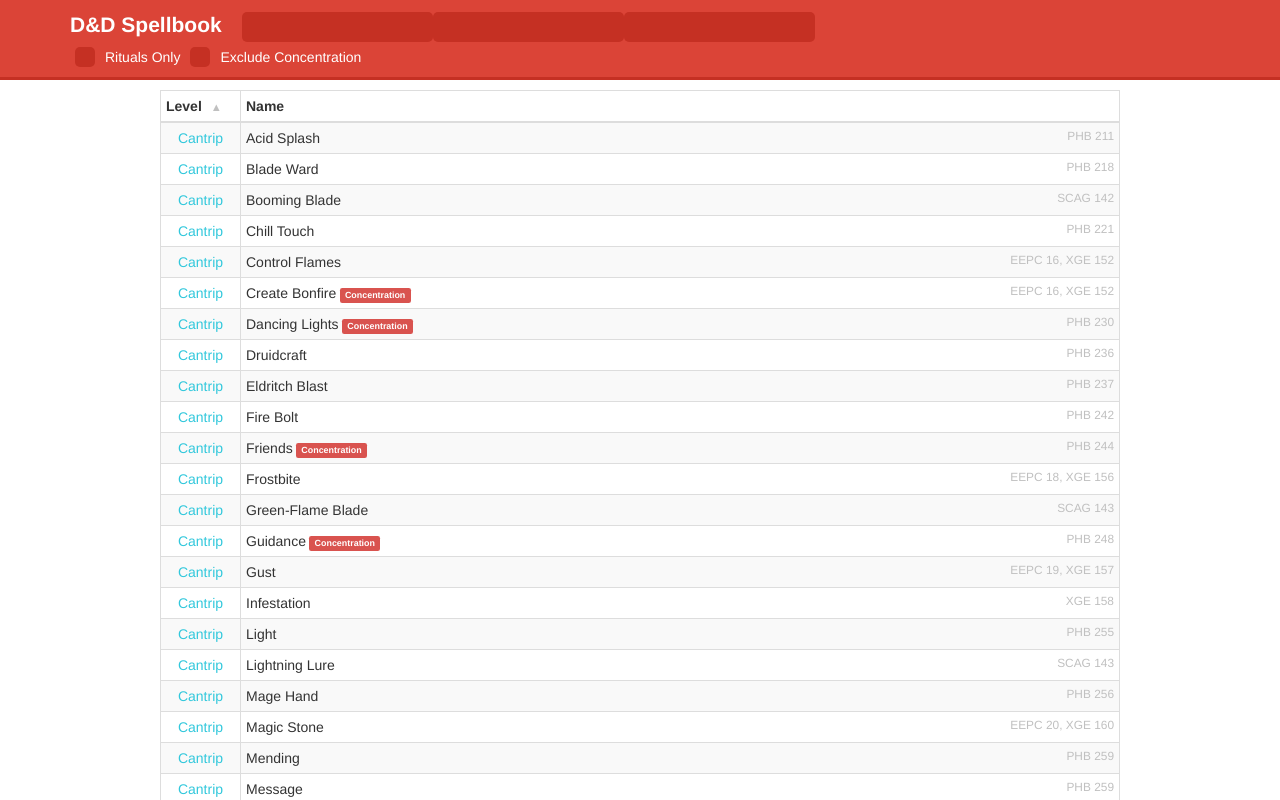
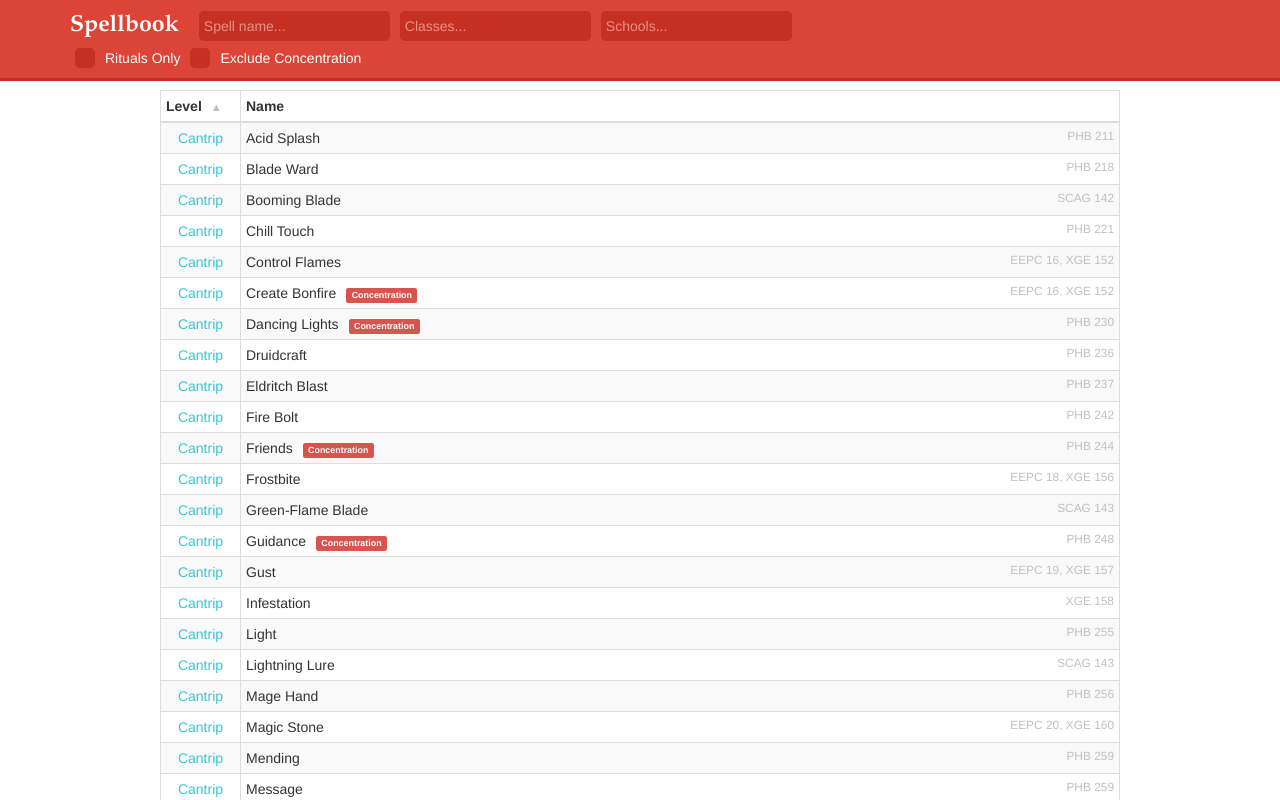
Before and after one commit to bwhetherington/dnd-spellbook, a React app: page / in a window 1280 px wide. Shown: the top 800 px of the page. Built offline with nearby package versions, Linux system fonts and the light colour scheme.

Commit message:
Fixed css issues

```diff
--- a/index.html
+++ b/index.html
@@ -2,6 +2,7 @@
 <html>
 
 <head>
+    <title>D&D Spellbook</title>
     <meta charset="utf-8">
     <link rel="stylesheet" href="https://maxcdn.bootstrapcdn.com/bootstrap/3.3.7/css/bootstrap.min.css">
     <link rel="stylesheet" href="src/spellbook.css">
--- a/src/checkbox.css
+++ b/src/checkbox.css
@@ -2,7 +2,6 @@
 .cbContainer {
     display: inline-block;
     position: relative;
-    cursor: pointer;
     padding: 5px;
     /* font-size: 22px; */
     -webkit-user-select: none;
@@ -16,13 +15,13 @@
 .cbContainer label {
     padding-left: 10px;
     font-weight: normal;
+    user-select: none;
 }
 
 /* Hide the browser's default checkbox */
 .cbContainer input {
     position: absolute;
     opacity: 0;
-    cursor: pointer;
 }
 
 /* Create a custom checkbox */
@@ -35,6 +34,7 @@
     float: left;
     height: 20px;
     width: 20px;
+    cursor: pointer;
 }
 
 /* On mouse-over, add a grey background color */
--- a/src/components/SpellNav.js
+++ b/src/components/SpellNav.js
@@ -2,6 +2,11 @@
 import styled from "styled-components";
 import { Navbar } from "react-bootstrap";
 import Checkbox from "./Checkbox";
+
+const Logo = styled.span`
+
+
+`;
 
 const SearchBar = styled.input`
     background: #c53023;
@@ -9,6 +14,20 @@
     border: 0px;
     padding: 5px;
     border-radius: 5px;
+    margin-right: 10px;
+
+    &::placeholder { /* Chrome, Firefox, Opera, Safari 10.1+ */
+        color: #ea9088;
+        opacity: 1; /* Firefox */
+    }
+
+    &:-ms-input-placeholder { /* Internet Explorer 10-11 */
+        color: #ea9088;
+    }
+
+    &::-ms-input-placeholder { /* Microsoft Edge */
+        color: #ea9088;
+    }
 `;
 
 // const Select = styled.select`
@@ -22,9 +41,10 @@
 
 const NavbarLabel = styled.span`
     color: white;
-    font-size: 150%;
+    font-size: 165%;
     font-weight: bold;
     margin-right: 20px;
+    font-family: "palatino linotype", palatino, serif;
 `;
 
 const SpellNavbar = styled(Navbar) `
@@ -62,10 +82,10 @@
 const SpellNav = (props) => {
     return (
         <SpellNavbar fixedTop>
-            <NavbarLabel>D&D Spellbook</NavbarLabel>
-            <SearchBar type="text" onChange={props.handleFilterTextChanged} />
-            <SearchBar type="text" onChange={props.handleFilterClassChanged} />
-            <SearchBar type="text" onChange={props.handleFilterSchoolChanged} />
+            <NavbarLabel>Spellbook</NavbarLabel>
+            <SearchBar type="text" placeholder="Spell name..." onChange={props.handleFilterTextChanged} />
+            <SearchBar type="text" placeholder="Classes..." onChange={props.handleFilterClassChanged} />
+            <SearchBar type="text" placeholder="Schools..." onChange={props.handleFilterSchoolChanged} />
             <br />
             <Checkbox label="Rituals Only" onChange={props.handleFilterRitualChanged} />
             <Checkbox label="Exclude Concentration" onChange={props.handleFilterConcentrationChanged} />
--- a/src/components/SpellTag.js
+++ b/src/components/SpellTag.js
@@ -2,21 +2,29 @@
 import styled from "styled-components";
 import { Label } from "react-bootstrap";
 
+const TagWrapperInternal = styled.span`
+    margin-right: 5px;
+`;
+
+const TagWrapperExternal = styled.span`
+    margin-left: 10px;
+`;
+
 const RITUAL_TAG = "Ritual";
 const RitualTag = (props) => props.ritual
-    ? <span> <Label bsStyle="primary">{RITUAL_TAG}</Label></span>
+    ? <TagWrapperInternal><Label bsStyle="primary">{RITUAL_TAG}</Label></TagWrapperInternal>
     : <span />;
 
 const CONCENTRATION_TAG = "Concentration";
 const ConcentrationTag = (props) => props.concentration
-    ? <span> <Label bsStyle="danger">{CONCENTRATION_TAG}</Label></span>
+    ? <TagWrapperInternal><Label bsStyle="danger">{CONCENTRATION_TAG}</Label></TagWrapperInternal>
     : <span />;
 
 const SpellTag = (props) => (
-    <span>
+    <TagWrapperExternal>
         <RitualTag ritual={props.ritual} />
         <ConcentrationTag concentration={props.concentration} />
-    </span>
+    </TagWrapperExternal>
 );
 
 export default SpellTag;
```
